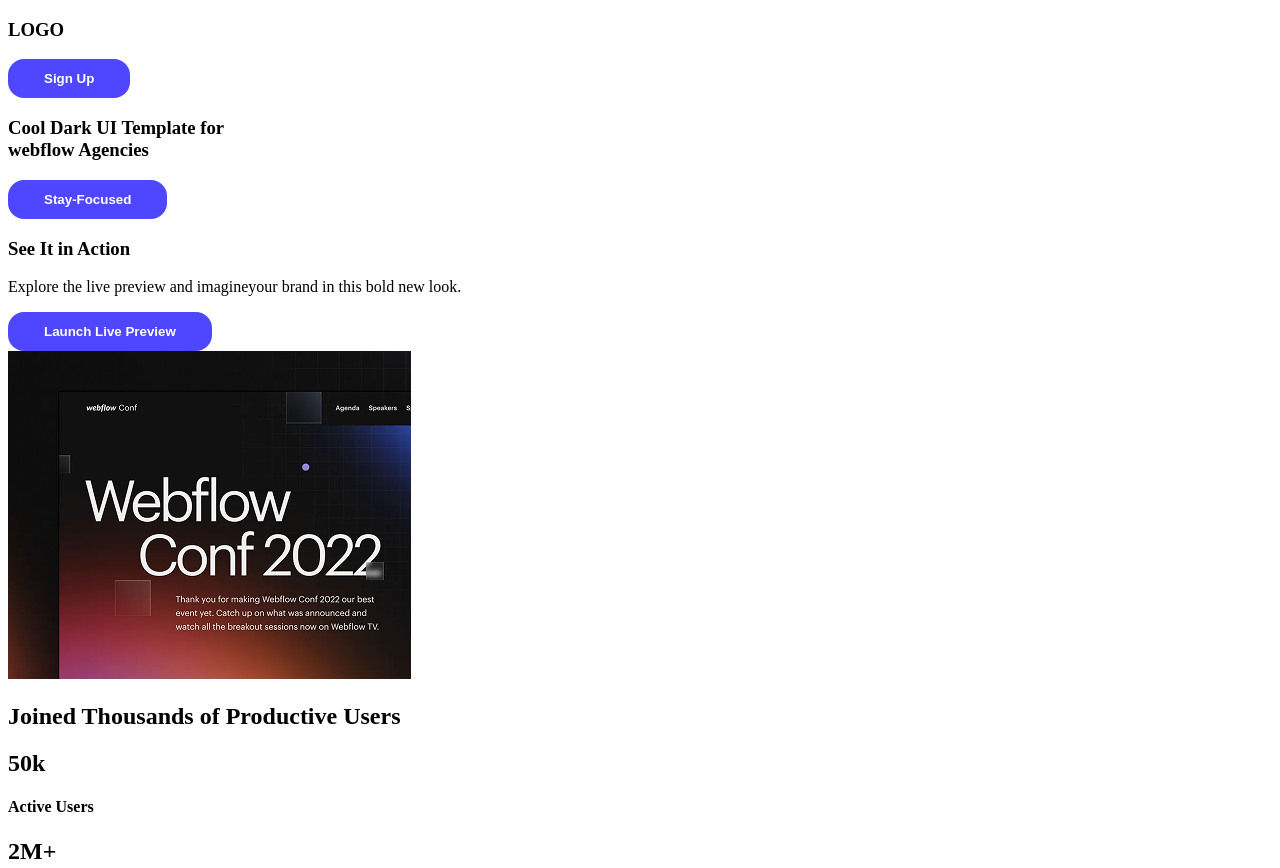
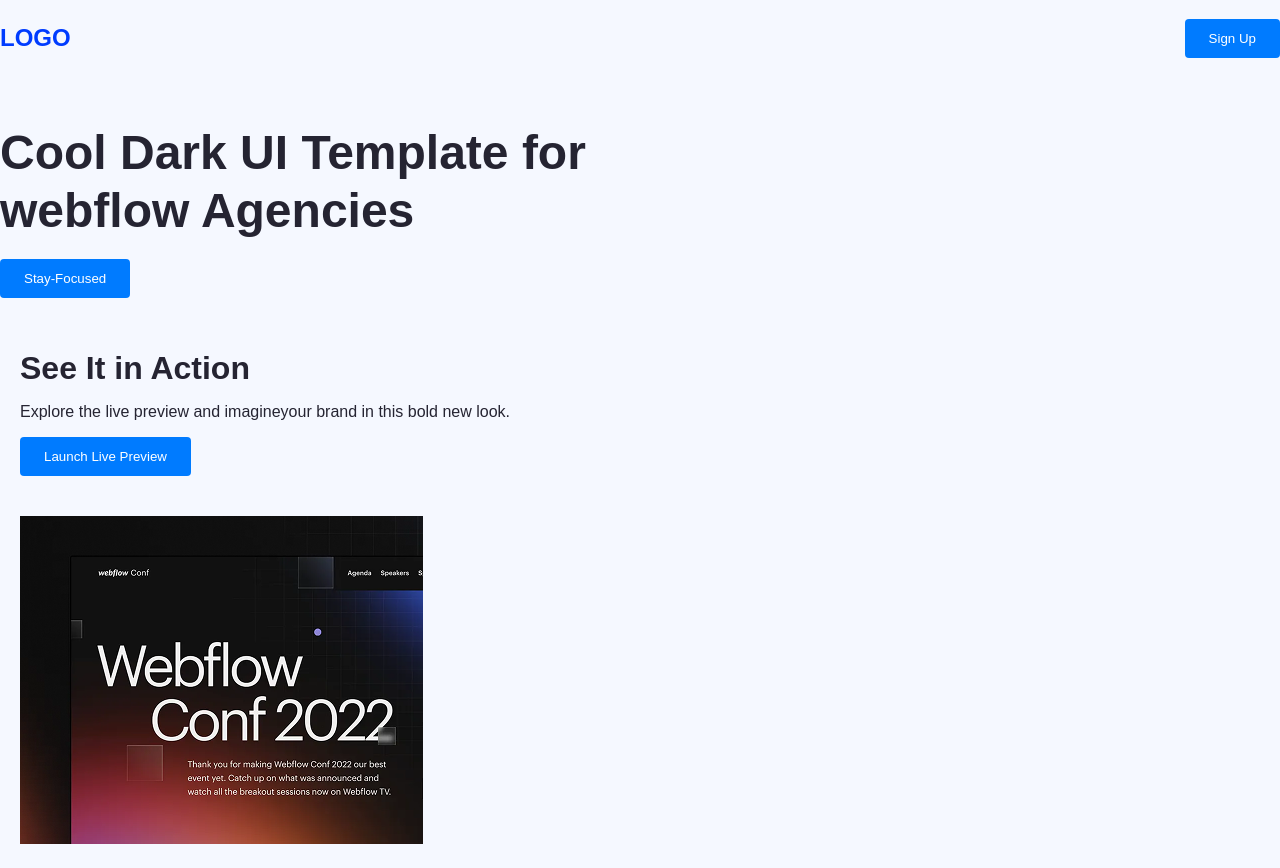
Before and after one commit to limonislam4656/my-first-assigment, a plain HTML site: page index.html in a window 1280 px wide. Shown: the top 868 px of the page. Drawn offline with Linux system fonts and the light colour scheme.

Commit message:
intilazation my assigment

```diff
--- a/styles/nav.css
+++ b/styles/nav.css
@@ -1,45 +1,56 @@
-
-.open-sans-normal {
-  font-family: "Open Sans", sans-serif;
-  font-optical-sizing: auto;
-  font-style: normal;
-  font-variation-settings:
-    "wdth" 100;
+body {
+  margin: 0;
+  font-family: 'relway', sans-serif;
+  color: #252432;
+  background-color: #f5f8ff;
 }
-.primary-title{
-  color: #4E47FF;
-  margin: 50px 150px;
+header.backgroun-img {
+  background: url('../Assets/Hero-bg.png') no-repeat center center/cover;
+  height: 100px;
+  display: flex;
+  flex-direction: column;
+  justify-content: space-between;
+  padding: 40px;
+  color: #000000;
 }
-nav {
-    display: flex;
-    align-items: center;
-    margin: 50px150px;
-    justify-content: space-between;
-
+.new {
+  color: #003cff;
 }
-nav ul li {
-  list-style: none;
+.nav-content {
+  display: flex;
+  justify-content: space-between;
+  align-items: center;
 }
-.btn-primary{
-  background-color: #4E47FF;
-  font-weight: bold;
-  color: #FFFFFF;
-  padding: 12px 36px;
-  border-radius: 16px;
+.nav-title {
+  font-size: 24px;
+}
+.btn-primary {
+  background-color: #007bff;
   border: none;
+  color: #fff;
+  padding: 12px 24px;
+  border-radius: 4px;
+  cursor: pointer;
+  font-family: 'inter' sans-serif;
 }
-.banner-title {
-  font-weight: bold;
-  font-size: 65px;
-  color: #252432;
-  margin: 309px 267px 152px 267px;
+.hero-content .content-title {
+  font-size: 48px;
+  line-height: 1.2;
+  margin-bottom: 20px;
 }
-bane {
+.action-sectiuon {
   display: flex;
+  justify-content: space-around;
+  align-items: center;
+  padding: 80px 40px;
+  background-color: #f5f8ff;
+  color: #000000;
 }
-.header{
-  background-image: url('../Assets/Hero-bg.png');
+.action {
+  flex: 1;
+  padding: 20px;
 }
-main-design {
-  display: flex;
+.action-title {
+  font-size: 32px;
+  margin-bottom: 10px;
 }
```
